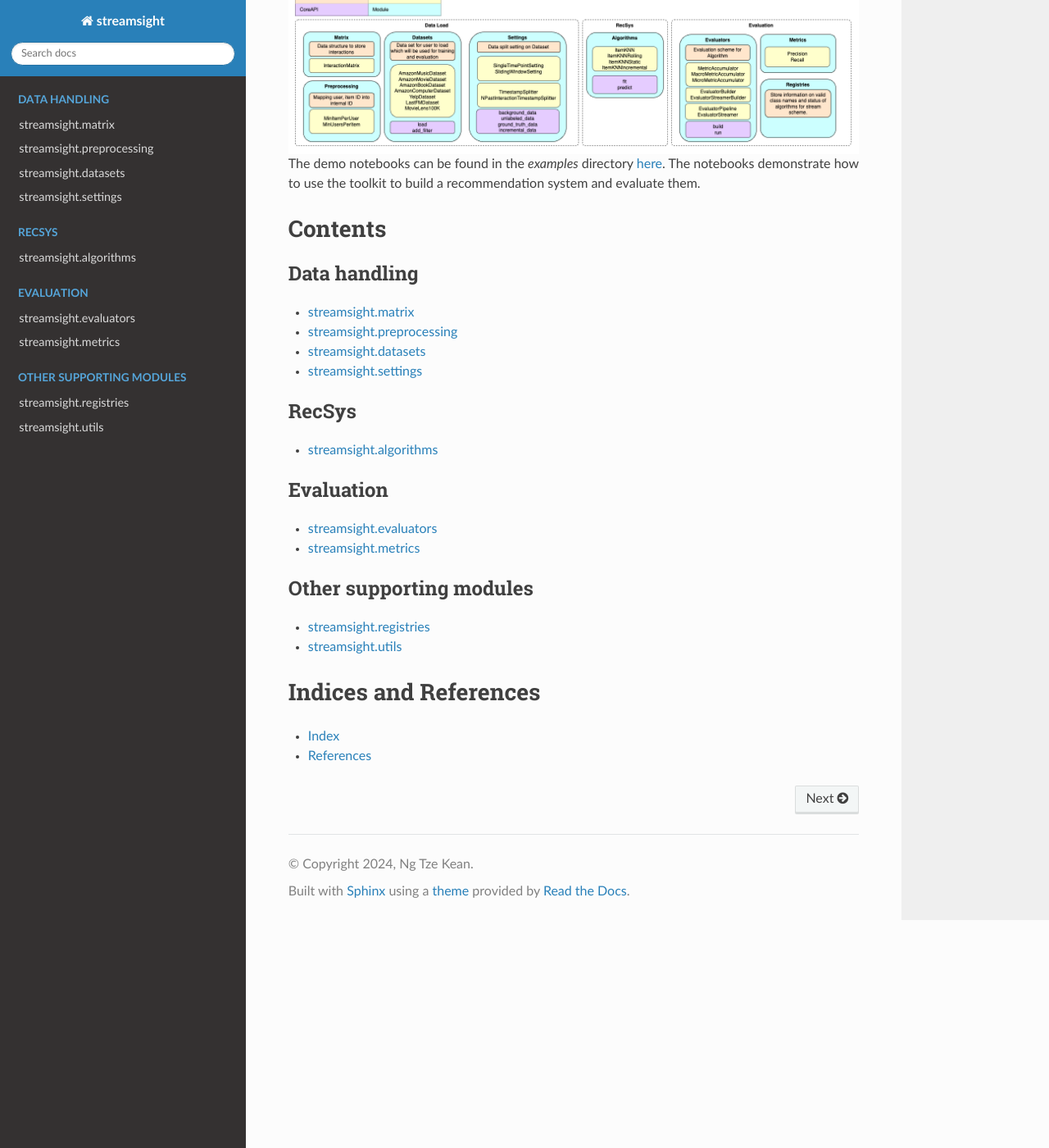
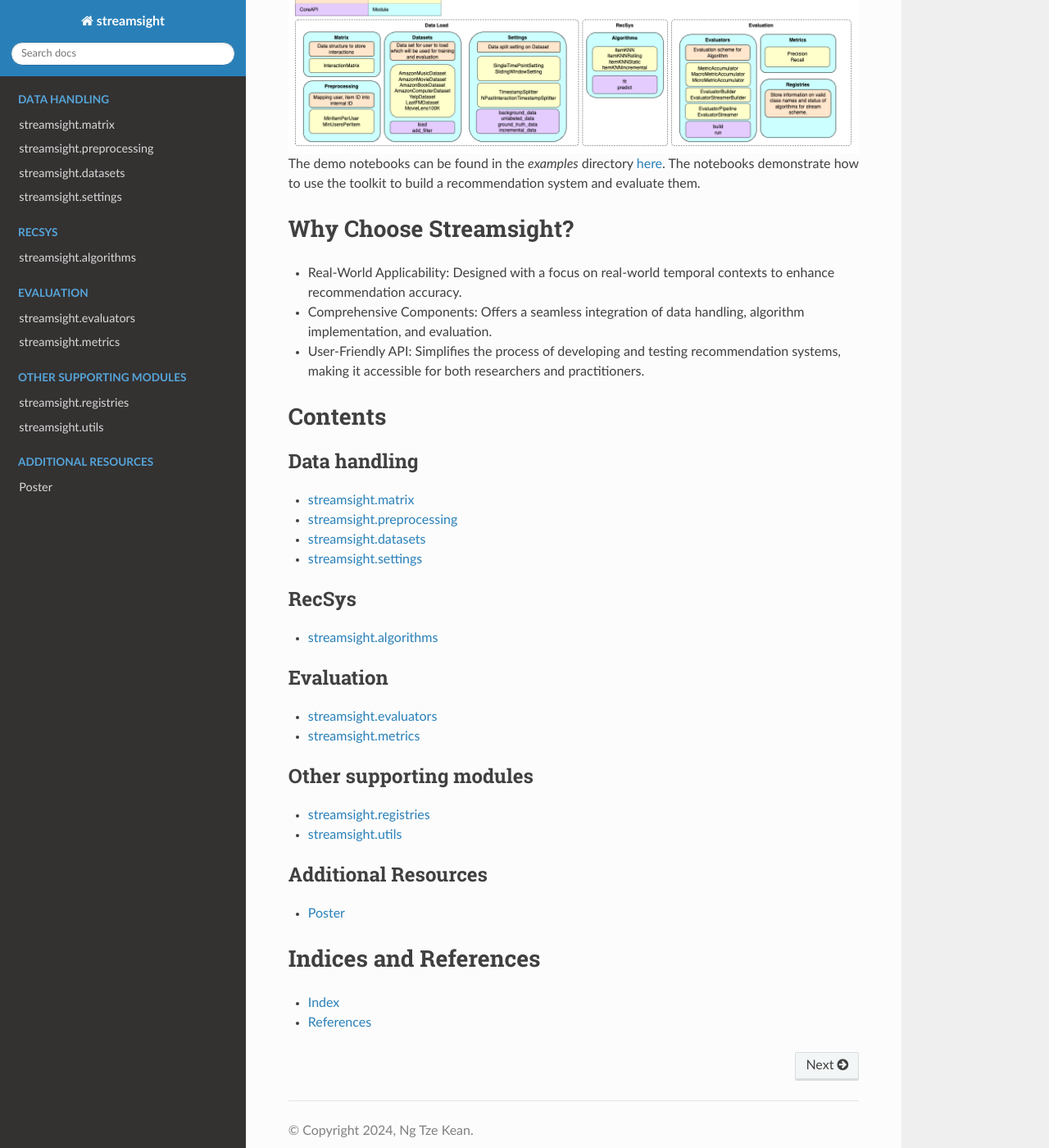
Before and after one commit to HiIAmTzeKean/Streamsight, a Sphinx documentation site: the page built from docs/source/index.rst, in a window 1280 px wide and 1400 px high, scrolled down 621 px. Shown: the whole window at 82% size. Built offline with Sphinx 7.4.7 and the Read the Docs theme 3.1.0, drawn with Linux system fonts in a browser that asks for light colours.

Commit message:
feat: poster in doc

```diff
--- a/docs/source/conf.py
+++ b/docs/source/conf.py
@@ -22,7 +22,8 @@
     'sphinx.ext.autodoc',
     'sphinx.ext.autosummary',
     'sphinx.ext.mathjax',
-    'sphinxcontrib.bibtex'
+    'sphinxcontrib.bibtex',
+    'sphinxcontrib.pdfembed' # for embedding pdf
 ]
 autosummary_generate = True
 bibtex_bibfiles = ['refs.bib']
--- a/docs/source/index.rst
+++ b/docs/source/index.rst
@@ -22,6 +22,18 @@
 `here <https://github.com/HiIAmTzeKean/Streamsight/tree/master/examples>`_.
 The notebooks demonstrate how to use the toolkit to build a recommendation
 system and evaluate them.
+
+Why Choose Streamsight?
+=======================
+
+- Real-World Applicability: Designed with a focus on real-world temporal contexts
+  to enhance recommendation accuracy.
+
+- Comprehensive Components: Offers a seamless integration of data handling,
+  algorithm implementation, and evaluation.
+
+- User-Friendly API: Simplifies the process of developing and testing
+  recommendation systems, making it accessible for both researchers and practitioners.
 
 Contents
 ========
@@ -55,6 +67,12 @@
     streamsight.registries
     streamsight.utils
 
+.. toctree::
+    :maxdepth: 2
+    :caption: Additional Resources
+
+    poster
+
 
 Indices and References
 ==================
```
Also changed, not shown: docs/source/poster.rst (added, +13 -0 lines), pyproject.toml (+7 -3 lines), 2 other files.
